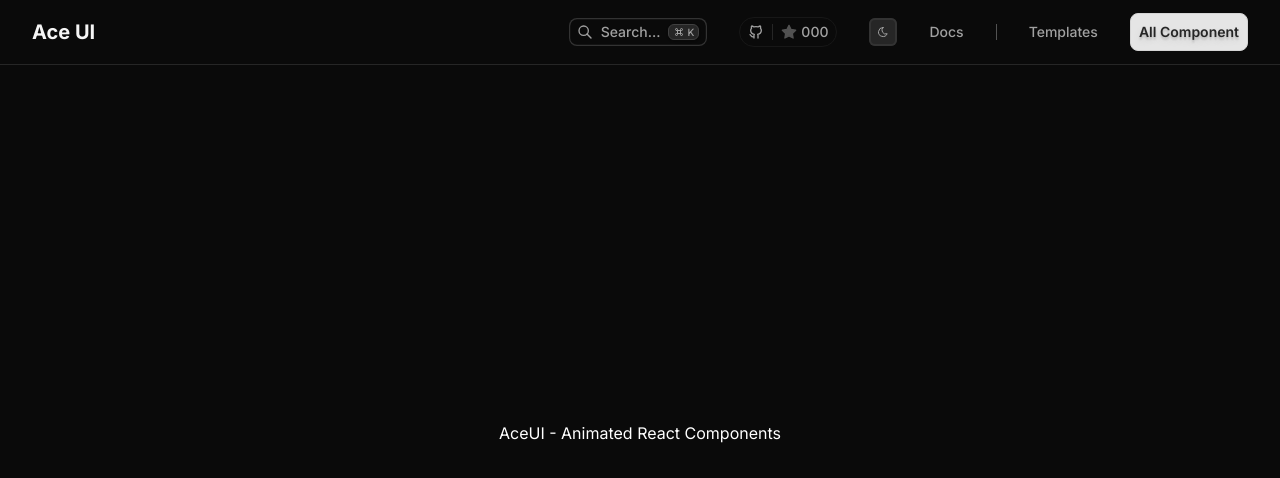
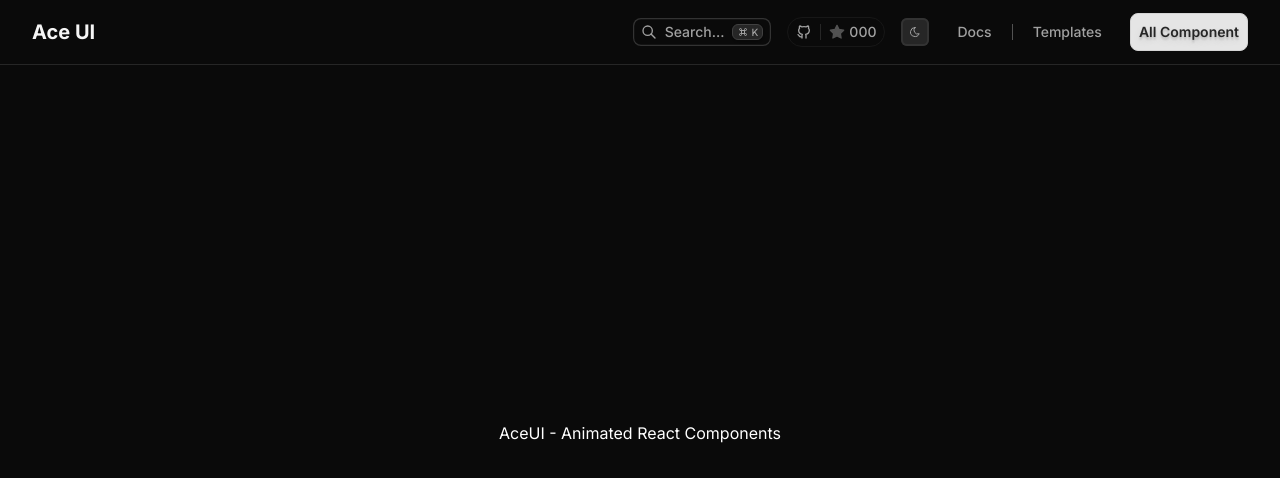
Before and after one commit to PrathamSingh1/Aceui, a Next.js app: page / in a window 1280 px wide. Shown: the top 478 px of the page. Built offline with nearby package versions, Linux system fonts and the light colour scheme.

Commit message:
improved gap in navbar

```diff
--- a/src/components/layout/navbar.tsx
+++ b/src/components/layout/navbar.tsx
@@ -32,7 +32,7 @@ export function Navbar() {
             <h2 className="text-xl font-[700] leading-[28px] text-neutral-800 dark:text-neutral-100">Ace UI</h2>
           </Link>
         </div>
-        <div className="flex items-center gap-8">
+        <div className="flex items-center gap-4">
           {/* search */}
           <div className="dark:bg-dark flex items-center gap-2 rounded-lg bg-neutral-100 px-2 py-1 shadow-[inset_0_0_0_1px_hsl(0_0%_85%)] dark:shadow-[inset_0_0_0_1.2px_hsl(0_0%_20%)]">
             <IconSearch className="h-4 w-4" />
@@ -42,15 +42,15 @@ export function Navbar() {
               <p className="text-[10px]">K</p>
             </div>
           </div>
-          <div className="flex items-center gap-8">
+          <div className="flex items-center gap-4">
             {/* github */}
-            <div className="flex items-center gap-2 rounded-2xl border border-neutral-300 px-2 py-1 dark:border-neutral-900">
+            <div className="flex items-center gap-2 rounded-2xl border border-neutral-300 px-2 py-1 dark:border-neutral-900 group cursor-pointer">
               <div className="flex gap-2">
                 <GithubLogo />
                 <span className="border-r border-r-neutral-800"></span>
               </div>
               <div className="flex items-center gap-1">
-                <IconStar className="h-4 w-4 fill-neutral-600 stroke-neutral-600" />
+                <IconStar className="h-4 w-4 dark:fill-neutral-600 fill-neutral-400 dark:stroke-neutral-600 stroke-neutral-400 group-hover:fill-amber-500 group-hover:stroke-amber-500 transition-all duration-200" />
                 <p>000</p>
               </div>
             </div>
@@ -67,9 +67,13 @@ export function Navbar() {
               )}
               </button>
             </div>
-            <h2>Docs</h2>
+            <div className="px-3 py-2 hover:bg-neutral-800 rounded-md cursor-pointer transition-colors duration-200 -mr-2">
+              <h2>Docs</h2>
+            </div>
             <div className="h-4 border-r border-neutral-600"></div>
-            <h2>Templates</h2>
+            <div className="px-3 py-2 hover:bg-neutral-800 rounded-md cursor-pointer transition-colors duration-200 -ml-2">
+              <h2>Templates</h2>
+            </div>
             <Link href="/components">
               <button className="cursor-pointer rounded-lg border border-neutral-300 bg-neutral-200 px-2 py-2 font-semibold text-neutral-800 text-shadow-lg hover:bg-neutral-300 active:scale-[0.97]">
                 All Component
```
Also changed, not shown: .zed/debug.json (added).
